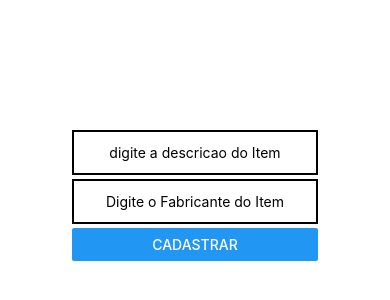
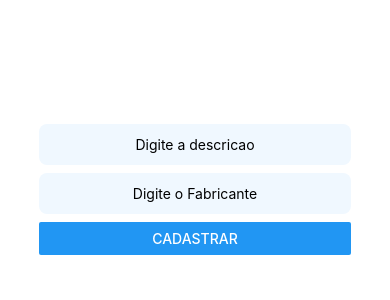
Before and after one commit to Kiriwill/pdm-p1, a React Native app: screen / in a window 390 px wide. Shown: the part 218-518 px from the top of the page. Built offline with nearby package versions, Linux system fonts and the light colour scheme.

Commit message:
Ajustes no css

```diff
--- a/entradadados.js
+++ b/entradadados.js
@@ -17,19 +17,20 @@ function EntradaDeDados(props) {
     <View style={styles.container}>
       <TextInput
         style={styles.inputField}
-        placeholder="digite a descricao do Item"
+        placeholder="Digite a descricao"
         onChangeText={capturarDescricao}
         value={descricaoItem}>
       </TextInput>
 
       <TextInput
         style={styles.inputField}
-        placeholder="Digite o Fabricante do Item"
+        placeholder="Digite o Fabricante"
         onChangeText={capturarFabricante}
         value={fabricanteItem}>
       </TextInput>
 
       <Button
+        style={styles.button}
         title="Cadastrar"
         onPress={ () => props.campos({
             descricao : descricaoItem,
@@ -44,15 +45,32 @@ function EntradaDeDados(props) {
 const styles = StyleSheet.create({
   container: {
     marginBottom: 15,
+    width: '80%',
   },
 
   inputField: {
-    padding: 12,
-    borderColor: '#000',
-    borderWidth: 2,
-    marginBottom: 4,
-    textAlign: 'center'
-    }
+    textAlign: 'center',
+    paddingBottom: 12,
+    paddingTop: 12,
+    paddingRight: 30,
+    paddingLeft: 30,
+    backgroundColor: '#f0f8ff',
+    borderColor: '#FFF',
+    marginBottom: 8,
+    borderRadius: 8,
+    width: '100%',
+    justifyContent: 'space-around',
+
+  },
+
+  button: {
+    paddingBottom: 12,
+    paddingTop: 12,
+    paddingRight: 30,
+    paddingLeft: 30,
+  }
+
+
 });
 
 
--- a/exibeitems.js
+++ b/exibeitems.js
@@ -10,7 +10,7 @@ class ExibeItens extends React.Component {
     render(){
         console.log('listaItems: ',this.props.listaItems)
         return (
-            <View style={{marginTop:2 }}>
+            <View style={styles.container}>
             <FlatList
                 data={this.props.listaItems}
                 renderItem={(item) => (
@@ -25,6 +25,13 @@ class ExibeItens extends React.Component {
 }
 
 const styles = StyleSheet.create({
+
+    container: {
+        marginBottom: 15,
+        width: '80%',
+        textAlign: 'center',
+      },
+
     'itemLista': {
         paddingBottom: 12,
         paddingTop: 12,
```
